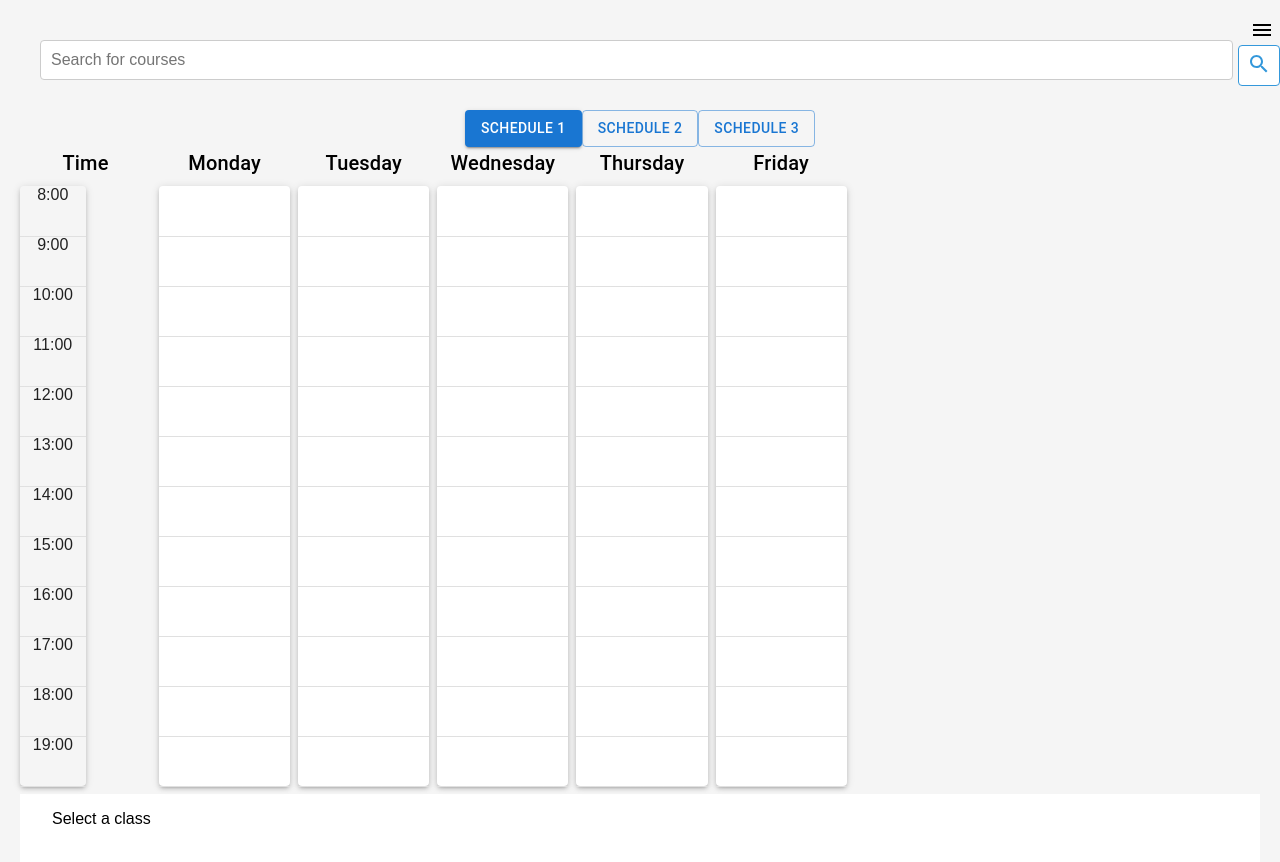
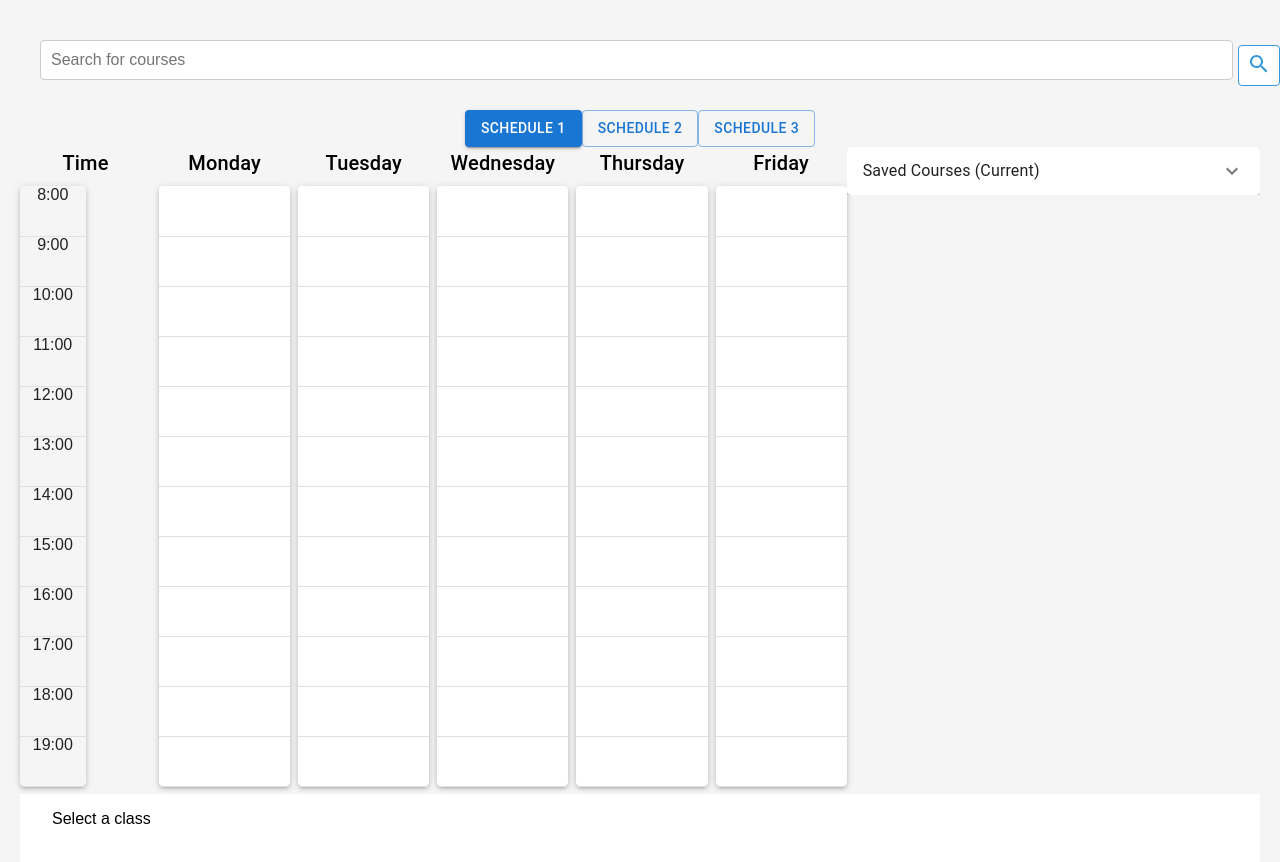
Before and after one commit to ytaa2021/p-classwise, a React (Create React App) app in the folder frontend/: page / in a window 1280 px wide. Shown: the top 862 px of the page. Built offline with nearby package versions, Linux system fonts and the light colour scheme.

Commit message:
new changes

```diff
--- a/frontend/src/App.js
+++ b/frontend/src/App.js
@@ -1,4 +1,4 @@
-import React, { useState } from 'react';
+import React, { useState, useEffect } from 'react';
 import { Grid, Paper, Typography, Divider, Button } from '@mui/material';
 import './App.css';
 import Autocomplete from '@mui/material/Autocomplete';
@@ -6,6 +6,7 @@ import TextField from '@mui/material/TextField';
 
 
 import axios from 'axios';
+import SSM from './components/SideMenu/scrollableSM';
 import BottomMenu from './components/BottomMenu/bottomMenu';
 import SideMenu from './components/SideMenu/sideMenu'
 import Calendar from './components/Calendar/calendar'
@@ -89,6 +90,8 @@ const courses = [ //curr added courses
 //     </div>
 //   );
 // }
+
+
 function App() {
   const initialSchedules = {
     1: [],
@@ -103,6 +106,16 @@ function App() {
   const [filteredCourses, setFilteredCourses] = useState([]);
   const [addedCourses, setAddedCourses] = useState([]);
   const [expandedBlocks, setExpandedBlocks] = useState({});
+  const [masterCourses, setMasterCourses] = useState([]);
+
+  useEffect(() => {
+    setMasterCourses(getMasterCourseList());
+  }, [calendars]);
+
+  const getMasterCourseList = () => {
+    const combinedCourses = Object.values(calendars).flat();
+    return combinedCourses;
+  };
 
   // function for the search filtering, not fully implemented
   const handleSearch = (searchTerm) => {
@@ -114,11 +127,24 @@ function App() {
 
   // below are the functions for adding to our 3 schedules, need to define here to access in both calendar and search
   const addCourse = (course) => {
-    setCalendars((prevCalendars) => ({
-      ...prevCalendars,
-      [activeCalendar]: [...prevCalendars[activeCalendar], course],
-    }));
+    setCalendars((prevCalendars) => {
+      // Check if the course is already in the active schedule
+      const isCourseAlreadyAdded = prevCalendars[activeCalendar].some((c) => c.title === course.title);
+
+      if (isCourseAlreadyAdded) {
+        // If the course is already added, return the calendars as is
+        return prevCalendars;
+      } else {
+        // If not, add the new course to the active schedule
+      const courseWithCalendar = { ...course, calendarId: activeCalendar };
+      return {
+        ...prevCalendars,
+        [activeCalendar]: [...prevCalendars[activeCalendar], courseWithCalendar],
+      };
+      }
+    });
   };
+
 
   const removeCourse = (course) => {
     setCalendars((prevCalendars) => ({
@@ -189,7 +215,6 @@ function App() {
             </Button>
           </div>
           {/* <SideMenu/> */}
-          <SideMenu/>
         </Grid>
       </Grid>
       {/* container spacing is to make the calendar and search next to each other */}
@@ -206,7 +231,13 @@ function App() {
           />
           <div/>
         </Grid>
-        {/* ... (existing code) */}
+        <Grid item xs={4}> {/* Assigning 4 columns to Side Menu */}
+        {/* SideMenu component */}
+        <SSM
+        savedCourses={masterCourses}
+        handleClassClick={handleClassClick}
+        />
+        </Grid>
       </Grid>
       <BottomMenu course={selectedClass} handleClassClick={handleClassClick} />
     </div>
--- /dev/null
+++ b/frontend/src/components/SideMenu/ScrollableSideMenu.css
@@ -0,0 +1,4 @@
+.scrollable-side-menu {
+    max-height: 100vh; /* Adjust as needed to fit your layout */
+    overflow-y: auto; /* Enable vertical scrolling */
+  }
--- /dev/null
+++ b/frontend/src/components/SideMenu/scrollableSM.js
@@ -0,0 +1,36 @@
+import React, { useState } from 'react';
+import { Accordion, AccordionSummary, AccordionDetails, Typography, Paper, Checkbox, Button } from '@mui/material';
+import ExpandMoreIcon from '@mui/icons-material/ExpandMore';
+import Search from '../Search/search';  // Update the import path as needed
+import { allCourses } from '../../courses/allCourses';  // Update the import path as needed
+import './ScrollableSideMenu.css'; // Assuming you have a CSS file
+
+function ScrollableSideMenu({ currentCourses, handleSearch, addCourse, removeCourse, savedCourses = [], toggleClassBlock, checkboxesStates, handleClassClick }) {
+  // Example state, update as needed
+  const [expandedBlocks, setExpandedBlocks] = useState({});
+
+  return (
+    <div className="scrollable-side-menu">
+
+      <Accordion>
+        <AccordionSummary expandIcon={<ExpandMoreIcon />}>
+          <Typography>Saved Courses (Current)</Typography>
+        </AccordionSummary>
+        <AccordionDetails>
+          {savedCourses.map((course, index) => (
+            <Paper key={course.title + course.calendarId} className="classBlock" onClick={() => handleClassClick(course)}>
+                <Typography variant="subtitle1">{course.title}</Typography>
+                <Typography variant="body2">Calendar: {course.calendarId}</Typography>
+              {/* Course details and actions */}
+            </Paper>
+          ))}
+        </AccordionDetails>
+      </Accordion>
+
+      {/* Add more accordions for other sections like Saved Courses (Past), Recommender, etc. */}
+
+    </div>
+  );
+}
+
+export default ScrollableSideMenu;
```
